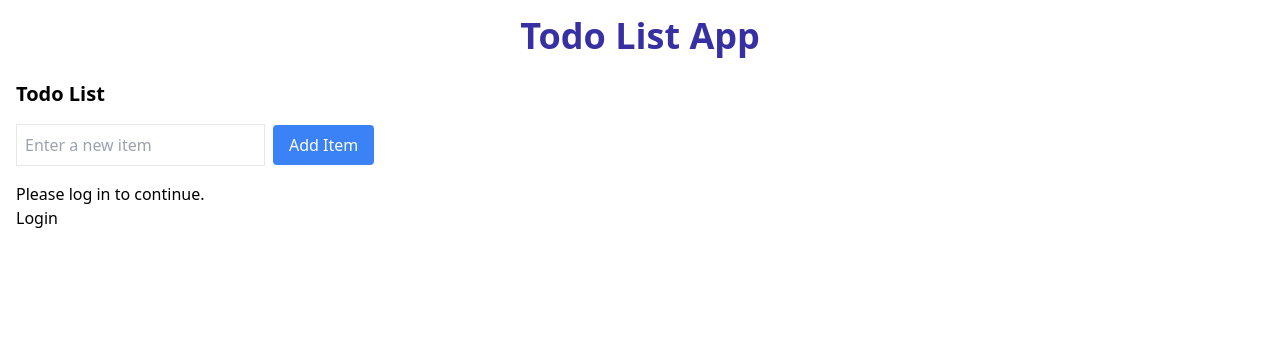
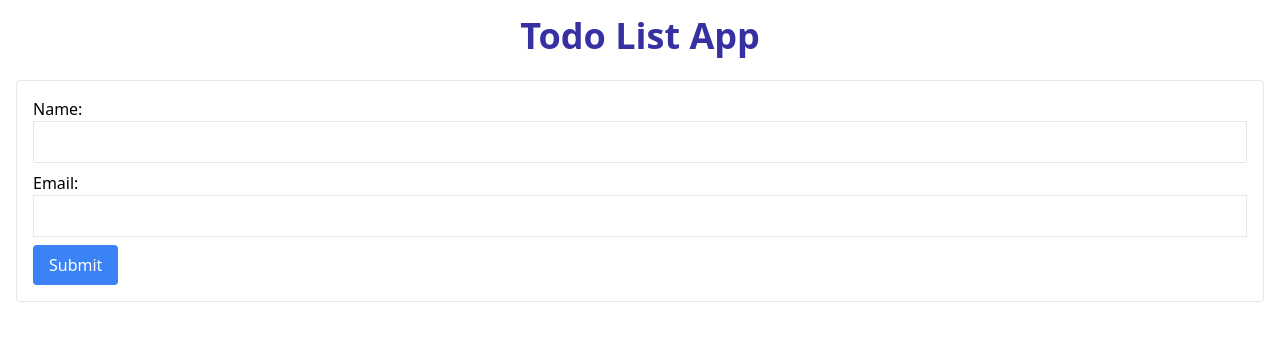
Before and after one commit to joeltmathew857/my-todo-app, a React (Create React App) app: page / in a window 1280 px wide. Shown: the top 340 px of the page. Built offline with nearby package versions, Linux system fonts and the light colour scheme.

Commit message:
added-state

```diff
--- a/src/App.js
+++ b/src/App.js
@@ -7,7 +7,7 @@ const App = () => {
   return (
     <div className="container mx-auto p-4">
      <h1 className="text-4xl font-bold mb-6 text-indigo-800 w-full text-center">Todo List App</h1>
-      <TodoList />
+      {/* <TodoList /> */}
       {/* <Mack /> */}
       <Logout />
     </div>
--- a/src/Components/Login.js
+++ b/src/Components/Login.js
@@ -1,31 +1,57 @@
 import React, { useState } from 'react';
 
-const App = () => {
-  const [isLoggedIn, setIsLoggedIn] = useState(false);
+const MyForm = () => {
+  const initialState = { name: '', email: '' };
+  const [formData, setFormData] = useState(initialState);
 
-  const handleLogin = () => {
-    setIsLoggedIn(true);
+  const handleChange = (e) => {
+    setFormData({ ...formData, [e.target.name]: e.target.value });
   };
 
-  const handleLogout = () => {
-    setIsLoggedIn(false);
+  const handleSubmit = (e) => {
+    e.preventDefault();
+    // Perform form validation
+    if (!formData.name || !formData.email) {
+      alert('Please enter your name and email.');
+      return;
+    }
+
+    // Submit the form data to the server or perform any other action
+    console.log('Form data submitted:', formData);
+
+    // Reset the form after submission
+    setFormData(initialState);
   };
 
   return (
-    <div className="container">
-      {isLoggedIn ? (
-        <div>
-          <h1>Welcome back, User!</h1>
-          <button onClick={handleLogout}>Logout</button>
-        </div>
-      ) : (
-        <div>
-          <h1>Please log in to continue.</h1>
-          <button onClick={handleLogin}>Login</button>
-        </div>
-      )}
-    </div>
+    <form className="p-4 border rounded" onSubmit={handleSubmit}>
+      <div className="mb-2">
+        <label htmlFor="name" className="block">Name:</label>
+        <input
+          type="text"
+          id="name"
+          name="name"
+          value={formData.name}
+          onChange={handleChange}
+          className="border p-2 w-full"
+        />
+      </div>
+      <div className="mb-2">
+        <label htmlFor="email" className="block">Email:</label>
+        <input
+          type="email"
+          id="email"
+          name="email"
+          value={formData.email}
+          onChange={handleChange}
+          className="border p-2 w-full"
+        />
+      </div>
+      <button type="submit" className="bg-blue-500 text-white px-4 py-2 rounded">
+        Submit
+      </button>
+    </form>
   );
 };
 
-export default App;
+export default MyForm;
--- a/src/Components/Todo.js
+++ b/src/Components/Todo.js
@@ -1,33 +1,25 @@
 import React, { useState } from 'react';
 
 const TodoList = () => {
-  // State to store the list of items
   const [items, setItems] = useState([]);
-
-  // State to store the input value
   const [inputValue, setInputValue] = useState('');
 
-  // Function to handle form submission
   const handleSubmit = (e) => {
     e.preventDefault();
-
-    // Add the new item to the list
     setItems([...items, inputValue]);
-
-    // Clear the input field
     setInputValue('');
   };
 
   return (
-    <div>
+    <div className="p-4">
       <h2 className="text-xl font-semibold mb-4">Todo List</h2>
-      <form onSubmit={handleSubmit}>
+      <form onSubmit={handleSubmit} className="flex">
         <input
           type="text"
           value={inputValue}
           onChange={(e) => setInputValue(e.target.value)}
           placeholder="Enter a new item"
-          className="border p-2 mr-2"
+          className="border p-2 mr-2 flex-grow"
         />
         <button type="submit" className="bg-blue-500 text-white px-4 py-2 rounded">
           Add Item
```
